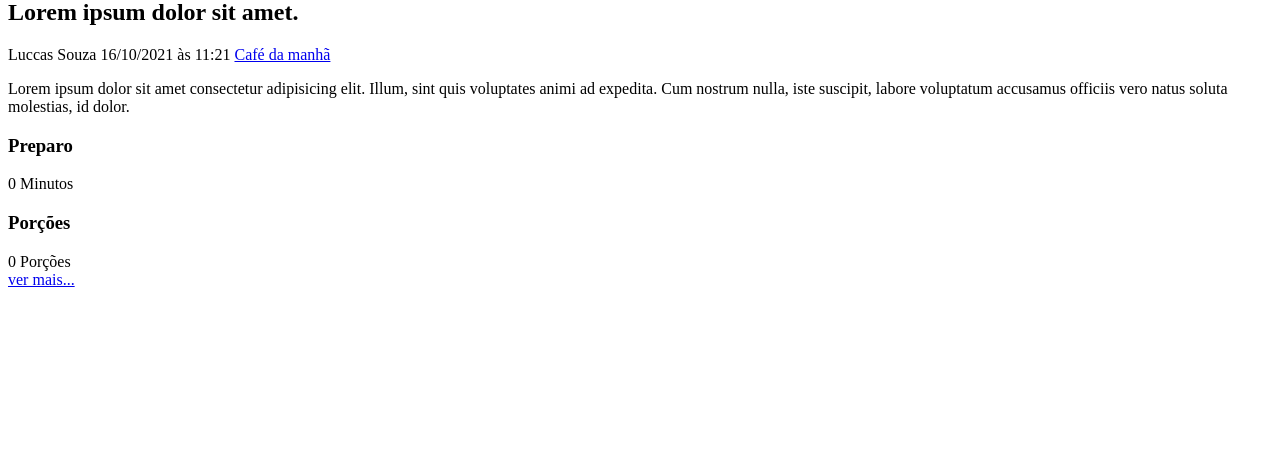
After one commit to luccasocastro/curso-django, a Django app: template curso-django-projeto1/recipes/templates/recipes/partials/recipe.html in a window 1280 px wide. The commit adds this page. Shown: the part 329-800 px from the top of the page. Run offline with Django 4.2, Linux system fonts and the light colour scheme; the template is opened without the code that fills it, so the values that code supplies are empty.

Commit message:
terminando card de receitas

```diff
--- /dev/null
+++ b/curso-django-projeto1/recipes/templates/recipes/partials/recipe.html
@@ -0,0 +1,51 @@
+<div class="recipe recipe-list-item">
+    <div class="recipe-cover">
+        <img src="https://images.unsplash.com/photo-1595854341625-f33ee10dbf94?ixlib=rb-1.2.1&ixid=MnwxMjA3fDB8MHxwaG90by1wYWdlfHx8fGVufDB8fHx8&auto=format&fit=crop&w=1170&q=80" alt="Temporário">
+    </div>
+    <div class="recipe-title-container">
+        <h2 class="recipe-title">Lorem ipsum dolor sit amet.</h2>
+    </div>
+
+    <div class="recipe-author">
+        <span class="recipe-author-item">
+            <i class="fas fa-user"></i>
+            Luccas Souza
+        </span>
+        <span class="recipe-author-item">
+            <i class="fas fa-calendar-alt"></i>
+            16/10/2021 às 11:21
+        </span>
+        <span class="recipe-author-item">
+            <a href="/recipes/category/cafe-da-manha/">
+                <i class="fas fa-layer-group"></i>
+                <span>Café da manhã</span>
+            </a>
+        </span>
+    </div>
+
+    <div class="recipe-content">
+        <p>Lorem ipsum dolor sit amet consectetur adipisicing elit. Illum, sint quis voluptates animi ad expedita. Cum nostrum nulla, iste suscipit, labore voluptatum accusamus officiis vero natus soluta molestias, id dolor.</p>
+    </div>
+
+    <div class="recipe-meta-container">
+        <div class="recipe-meta recipe-preparation">
+            <h3 class="recipe-meta-title"><i class="fas fa-stopwatch"></i> Preparo</h3>
+            <div class="recipe-meta-text">
+                0 Minutos
+            </div>
+        </div>
+        <div class="recipe-meta recipe-servings">
+            <h3 class="recipe-meta-title"><i class="fas fa-pizza-slice"></i> Porções</h3>
+            <div class="recipe-meta-text">
+                0 Porções
+            </div>
+        </div>
+    </div>
+
+    <footer class="recipe-footer">
+        <a class="recipe-read-more button button-dark button-full-width" href="/recipes/3/">
+            <i class="fas fa-eye"></i>
+            <span>ver mais...</span>
+        </a>
+    </footer>
+</div>
```
Also changed, not shown: curso-django-projeto1/recipes/templates/recipes/pages/home.html (+4 -29 lines), curso-django-projeto1/recipes/templates/recipes/partials/footer.html (added, +9 -0 lines), curso-django-projeto1/recipes/templates/recipes/partials/head.html (+54 -0 lines).
